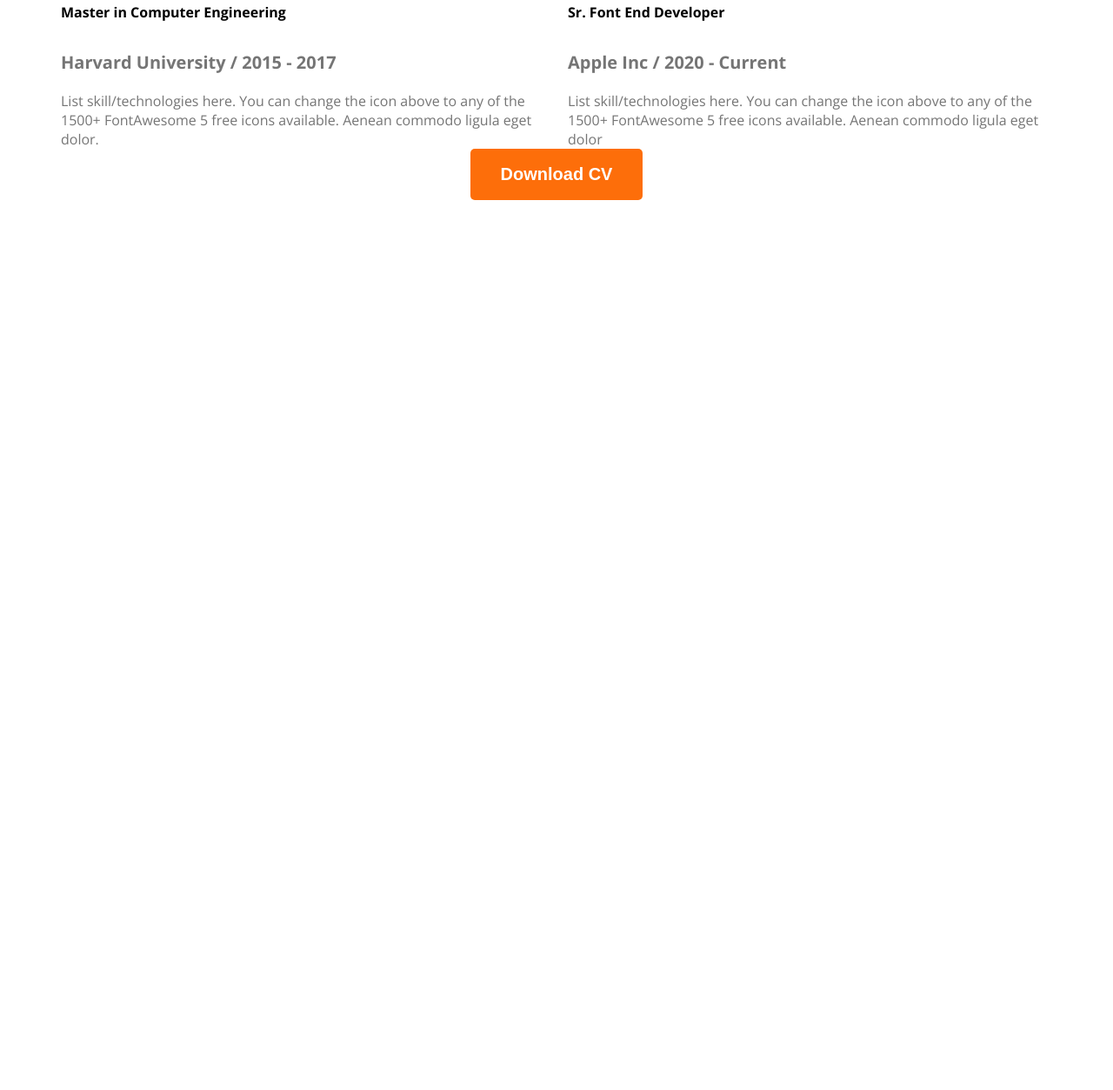
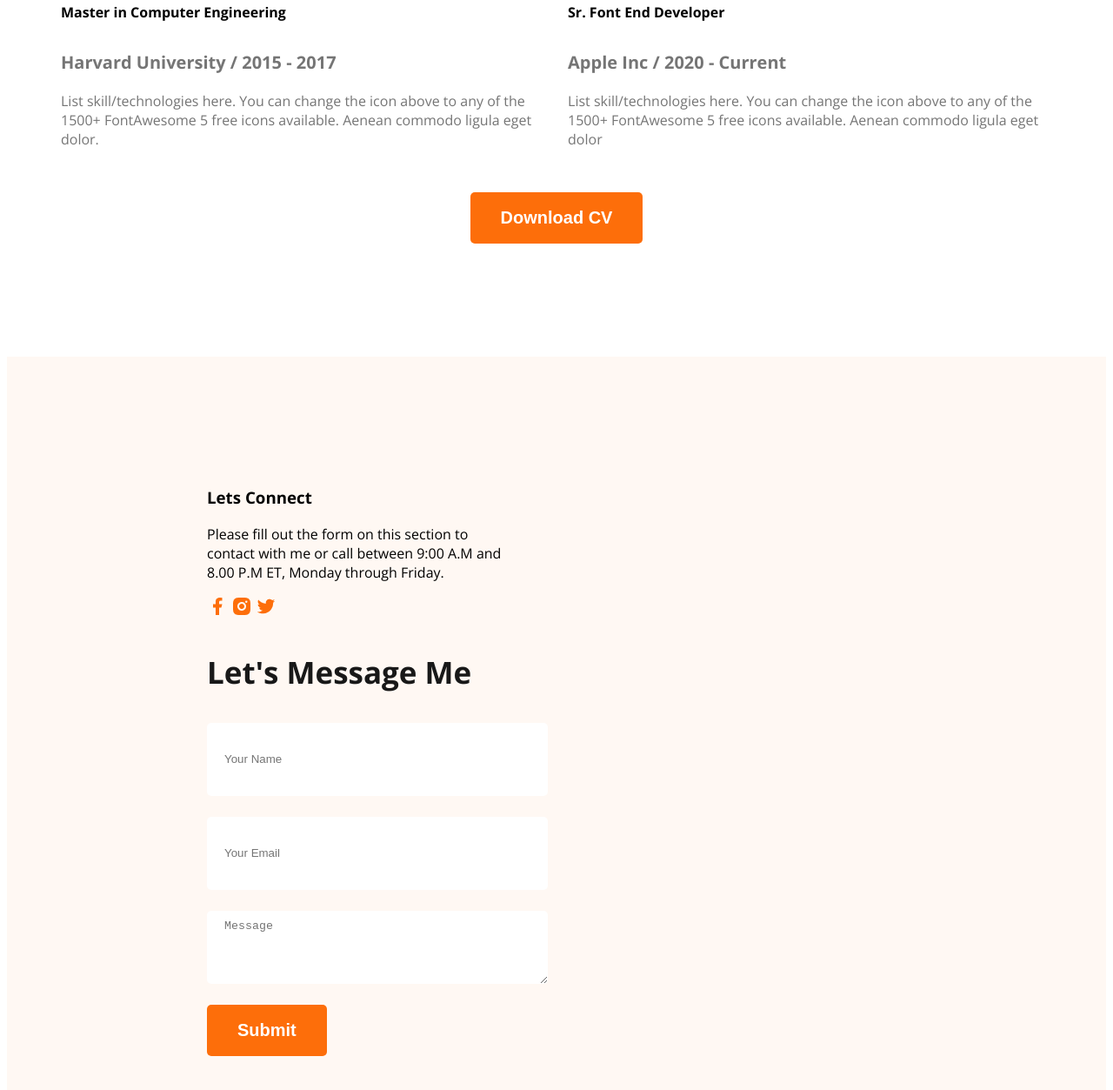
Before and after one commit to MuyenHasan/webdevelop-portfolio, a plain HTML site: page index.html in a window 1280 px wide. Shown: the part 2935-4188 px from the top of the page at 87% size. Before the commit the page ends 3295 px from the top, so only its background shows below. Drawn offline with nearby package versions, Linux system fonts and the light colour scheme.

Commit message:
added for last time

```diff
--- a/index.html
+++ b/index.html
@@ -140,8 +140,24 @@
             </div>
         </section>
     </main>
-    <footer>
-
+    <footer class="secondary-bg">
+        <div class="footer-column">
+            <h3 class="footer-title">Lets Connect</h3>
+            <p>Please fill out the form on this section to contact with me or call between 9:00 A.M and 8.00 P.M ET, Monday through Friday.</p>
+            <div>
+                <a href=""><img src="images/icons/facebook.png" alt=""></a>
+                <a href=""><img src="images/icons/insta.png" alt=" "></a>
+                <a href=""><img src="images/icons/twitter.png" alt=""></a>
+            </div>
+            <h3 class="section-title">Let's Message Me</h3>
+            <form action="">
+                <input type="text" name="id" placeholder="Your Name">
+                <input type="text" name="id" placeholder="Your Email">
+                <textarea name="" id="" cols="30" rows="10" placeholder="Message"></textarea>
+                <input class="btn-primary" type="submit" value="Submit">
+            </form>
+        </div>
+        <div class="footer-column"></div>
     </footer>
 </body>
 </html>
--- a/styles/portfolio.css
+++ b/styles/portfolio.css
@@ -158,6 +158,25 @@ main section{
 resume hr{
     margin: 30px;
 }
-.resume-downloadcv{
+.resume-download-cv{
     margin-top: 50px;
 }
+/* footer style */
+footer{
+    padding: 130px 230px;
+    display:flex;
+    gap: 100px;
+}
+.footer-column{
+    width: 50%;
+}
+footer input[type="text"], footer input[type="email"], footer textarea{
+    height: 64px;
+    border-radius: 5px;
+    background-color: white;
+    display:block;
+    width: 100%;
+    padding: 10px 20px;
+    margin-bottom: 24px;
+    border: none;
+}
```
